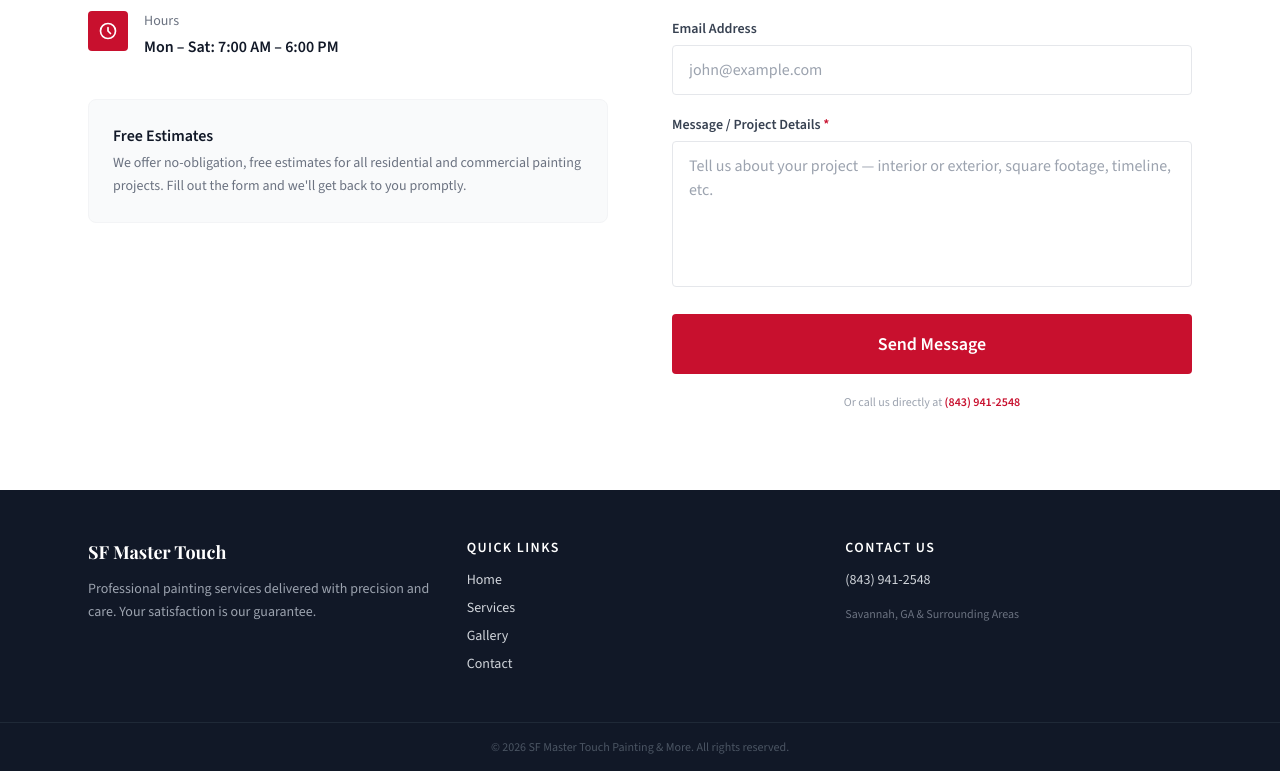
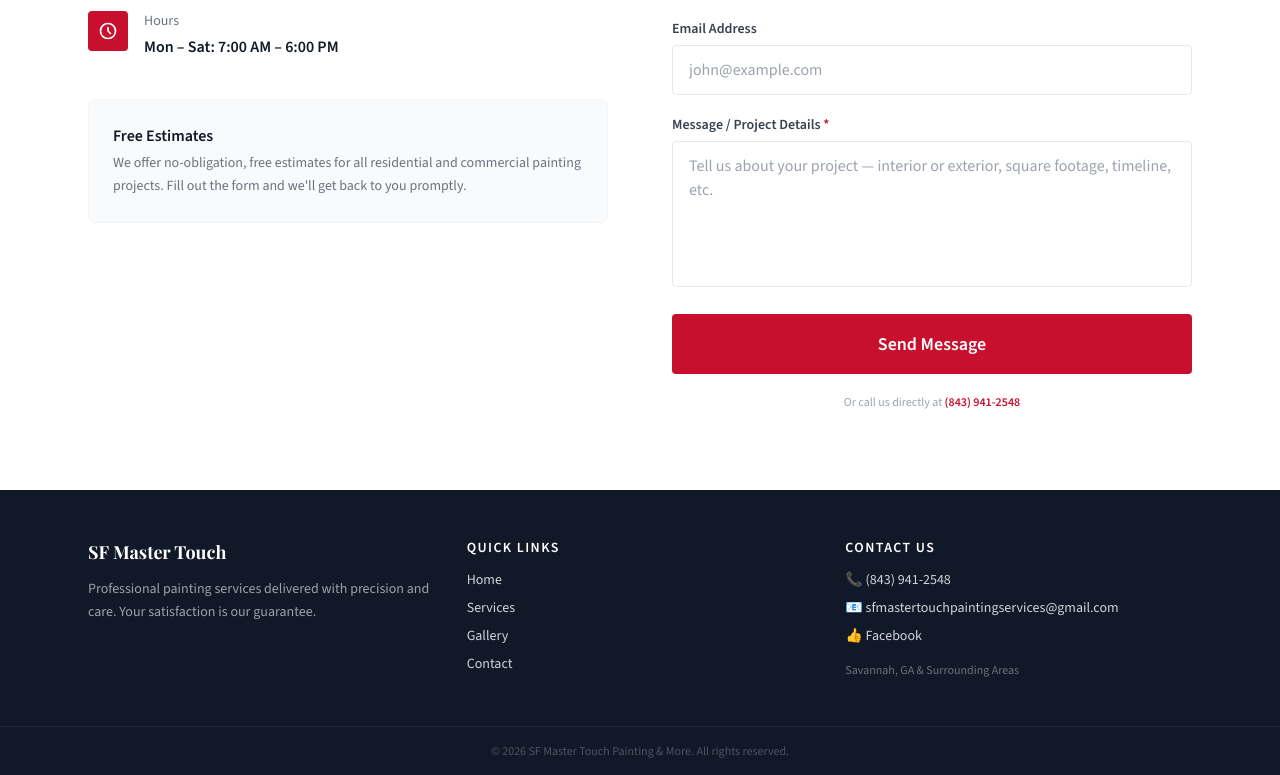
Before and after one commit to nachogallego08/sf-painting, a React (Vite) app: page /contact in a window 1280 px wide. Shown: the part 662-1437 px from the top of the page. Built offline with nearby package versions, Linux system fonts and the light colour scheme.

Commit message:
Update Footer.jsx

```diff
--- a/src/components/Footer.jsx
+++ b/src/components/Footer.jsx
@@ -4,12 +4,16 @@ export default function Footer() {
   return (
     <footer className="bg-gray-900 text-gray-300">
       <div className="max-w-6xl mx-auto px-6 py-12 grid grid-cols-1 md:grid-cols-3 gap-8">
+
+        {/* Brand */}
         <div>
           <h3 className="font-heading text-white text-lg mb-3">SF Master Touch</h3>
           <p className="text-sm text-gray-400 leading-relaxed">
             Professional painting services delivered with precision and care. Your satisfaction is our guarantee.
           </p>
         </div>
+
+        {/* Links */}
         <div>
           <h4 className="text-white font-semibold mb-3 text-sm tracking-widest uppercase">Quick Links</h4>
           <ul className="space-y-2 text-sm">
@@ -19,14 +23,43 @@ export default function Footer() {
             <li><Link to="/contact" className="hover:text-brand-red transition-colors">Contact</Link></li>
           </ul>
         </div>
+
+        {/* Contact */}
         <div>
           <h4 className="text-white font-semibold mb-3 text-sm tracking-widest uppercase">Contact Us</h4>
-          <p className="text-sm mb-1">
-            <a href="tel:8439412548" className="hover:text-brand-red transition-colors">(843) 941-2548</a>
+
+          {/* Phone */}
+          <a
+            href="tel:8439412548"
+            className="flex items-center gap-2 text-sm mb-2 hover:text-brand-red transition-colors"
+          >
+            📞 (843) 941-2548
+          </a>
+
+          {/* Email */}
+          <a
+            href="mailto:sfmastertouchpaintingservices@gmail.com"
+            className="flex items-center gap-2 text-sm mb-2 hover:text-brand-red transition-colors"
+          >
+            📧 sfmastertouchpaintingservices@gmail.com
+          </a>
+
+          {/* Facebook */}
+          <a
+            href="https://www.facebook.com/profile.php?id=61572403463429"
+            target="_blank"
+            rel="noopener noreferrer"
+            className="flex items-center gap-2 text-sm mb-2 hover:text-brand-red transition-colors"
+          >
+            👍 Facebook
+          </a>
+
+          <p className="text-xs text-gray-500 mt-4">
+            Savannah, GA & Surrounding Areas
           </p>
-          <p className="text-xs text-gray-500 mt-4">Savannah, GA & Surrounding Areas</p>
         </div>
       </div>
+
       <div className="border-t border-gray-800 text-center py-4 text-xs text-gray-600">
         © {new Date().getFullYear()} SF Master Touch Painting & More. All rights reserved.
       </div>
```
